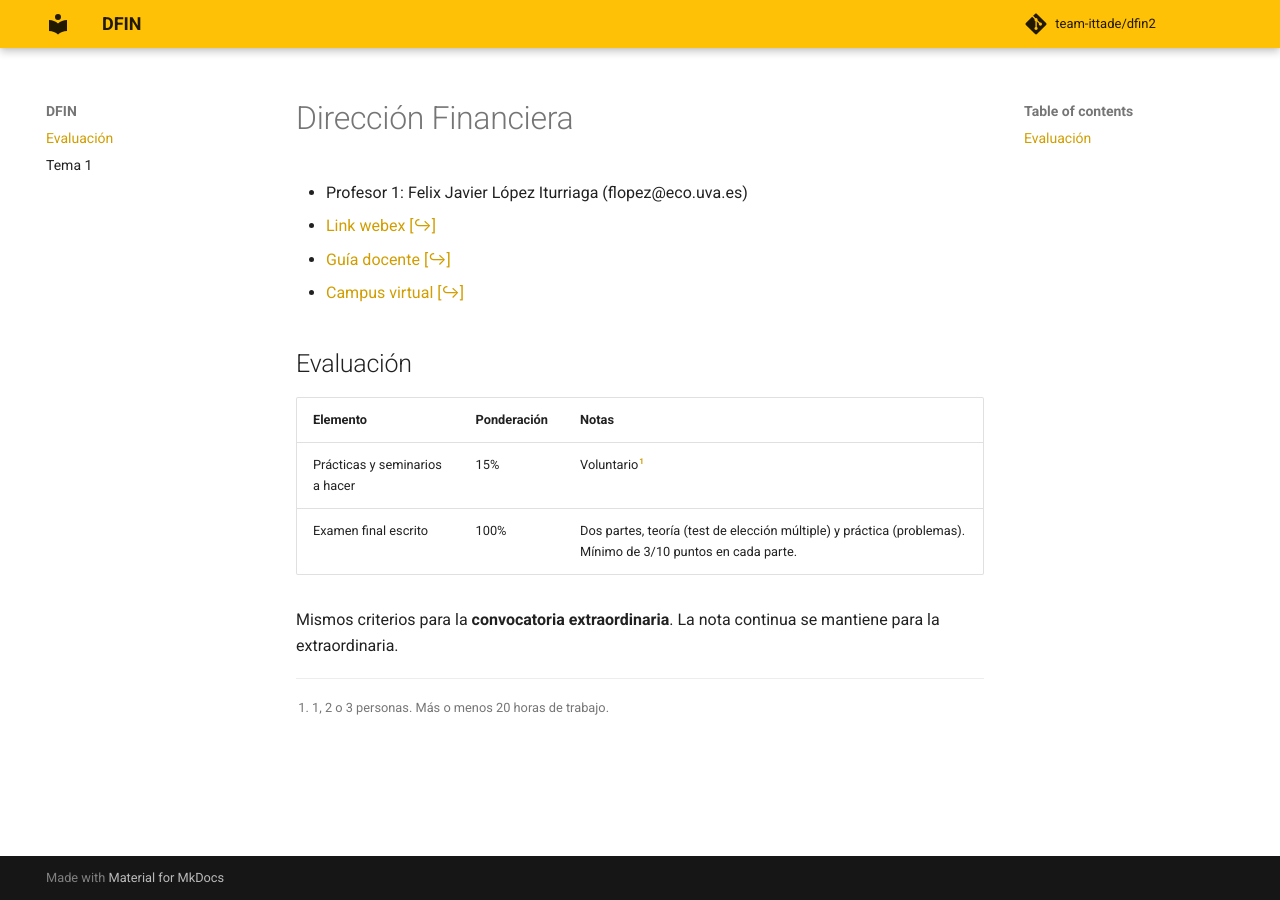
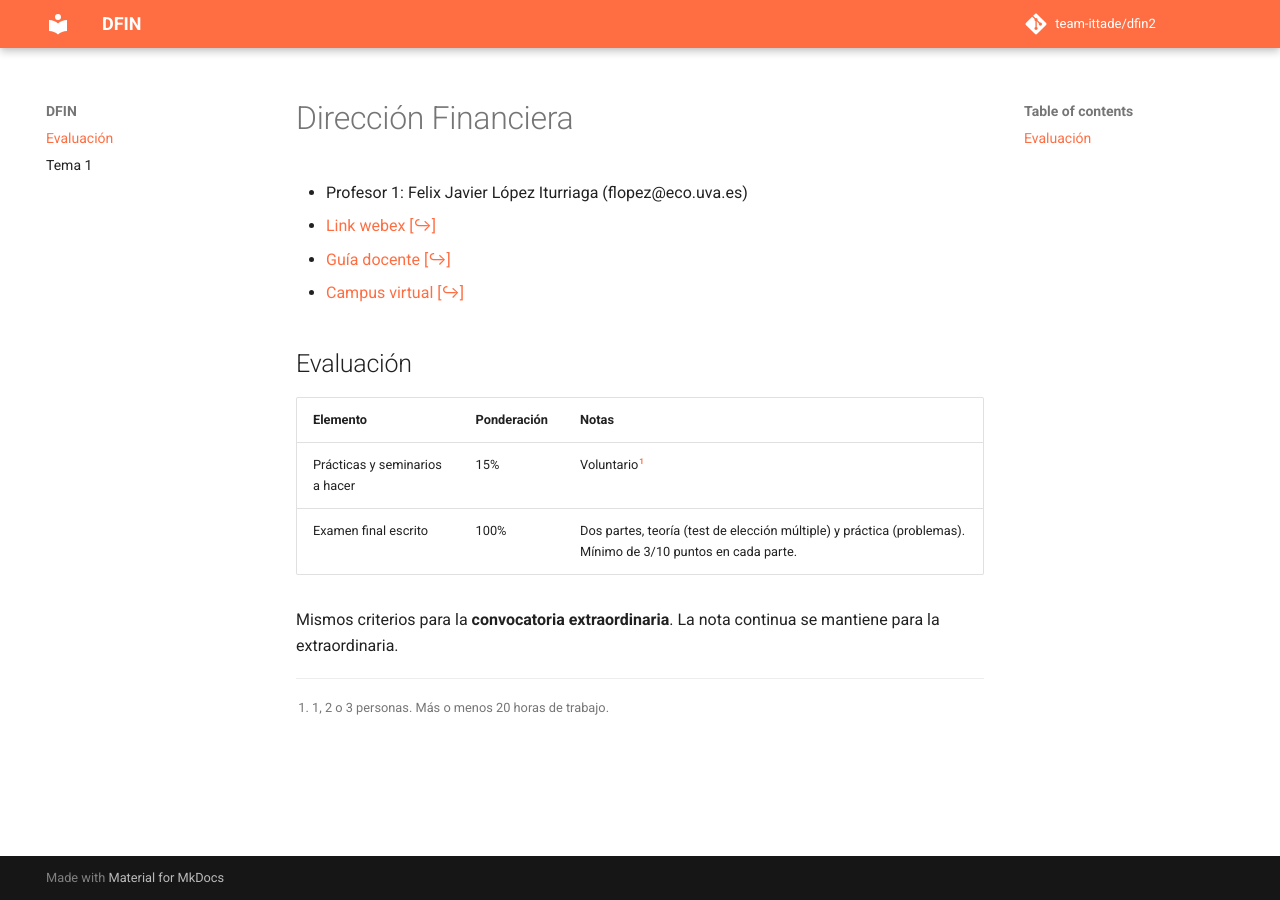
Before and after one commit to team-ittade/dfin2, an MkDocs documentation site: the page built from docs/index.md, in a window 1280 px wide. Built offline with MkDocs 1.6.1 and Material for MkDocs 9.7.7, drawn with Linux system fonts in a browser that asks for light colours; comment, search, counter and statistics services are not loaded.

Commit message:
chore: set color to deep-orange

```diff
--- a/mkdocs.yml
+++ b/mkdocs.yml
@@ -3,7 +3,7 @@ site_name: DFIN
 theme:
   name: material
   palette:
-    primary: amber
+    primary: deep-orange
   features:
     - navigation.instant
 
```
